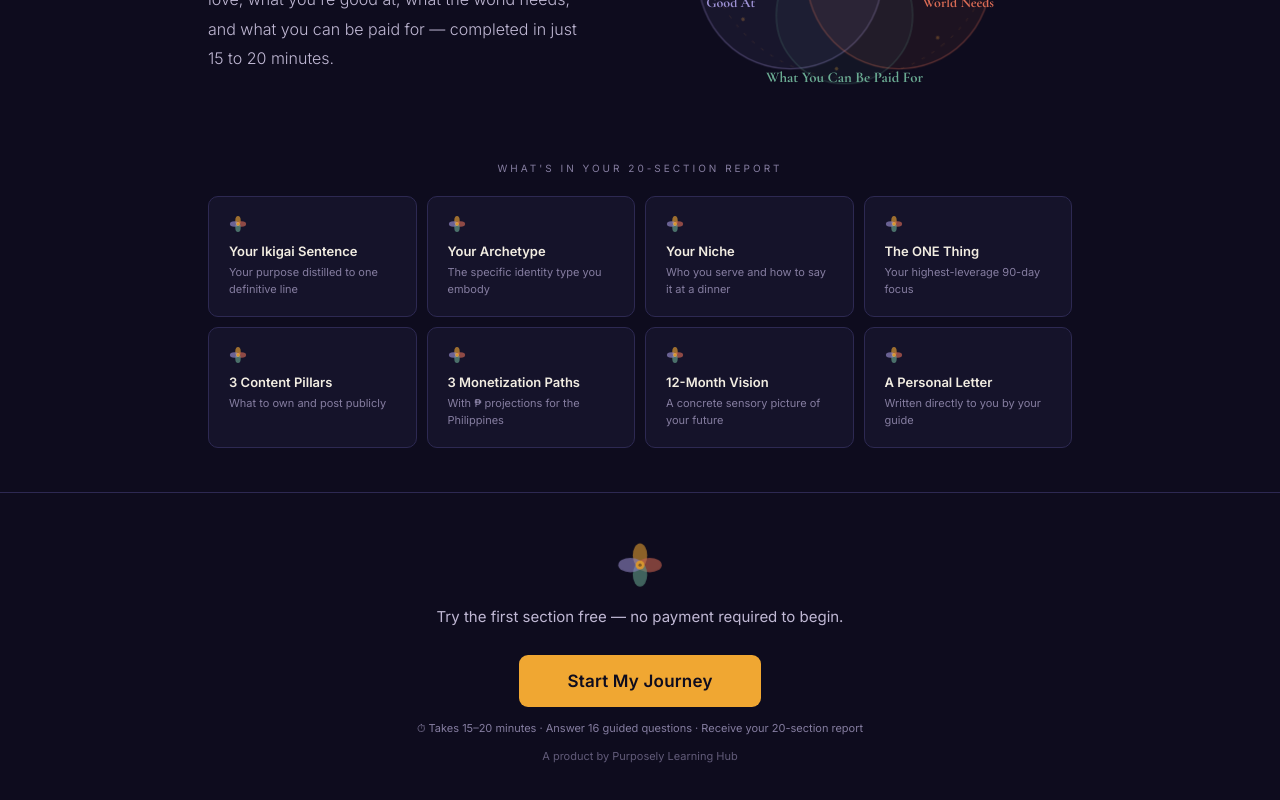
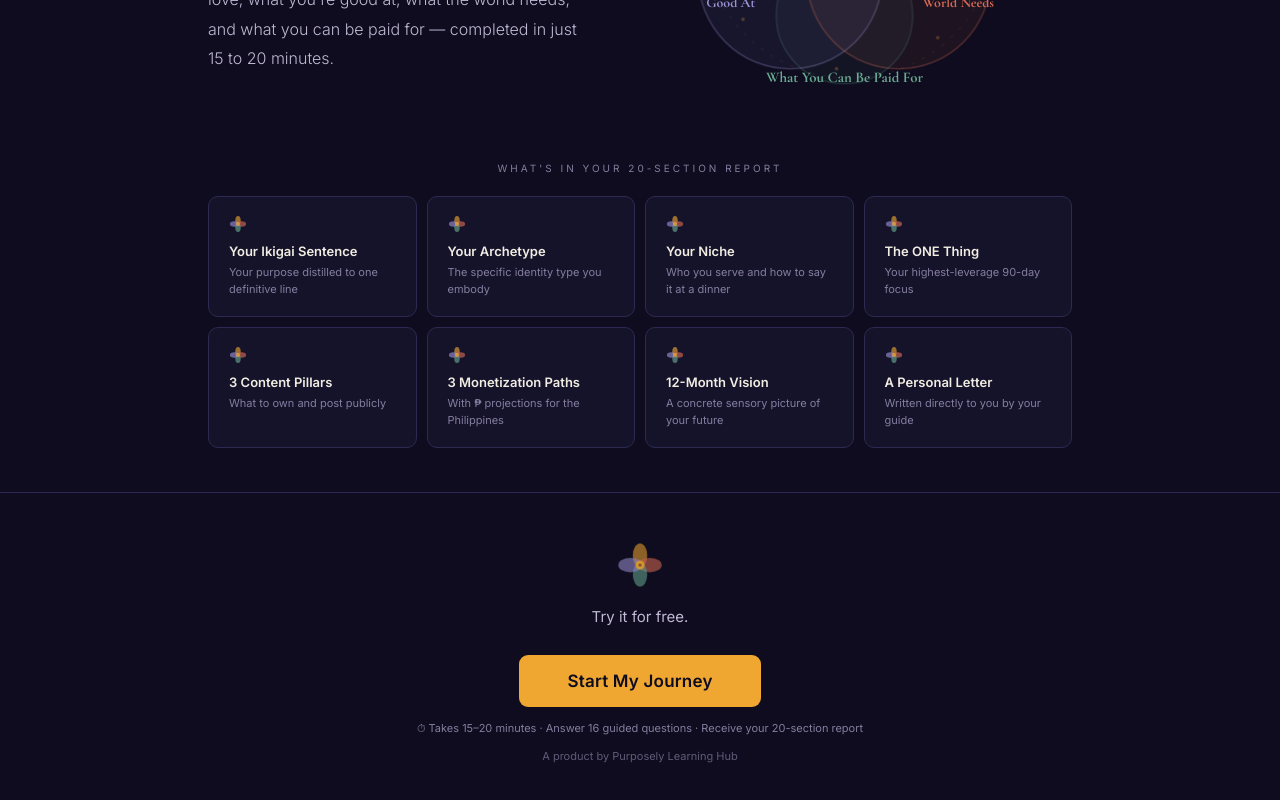
Before and after one commit to bictorinoxs/ikigai-journey, a Next.js app: page / in a window 1280 px wide. Shown: the part 332-1132 px from the top of the page. Built offline with nearby package versions, Linux system fonts and the light colour scheme.

Commit message:
Simplify landing copy, rename promo to discount code

```diff
--- a/pages/api/validate-promo.js
+++ b/pages/api/validate-promo.js
@@ -24,7 +24,7 @@ export default function handler(req, res) {
   const promo     = PROMO_CODES[upperCode];
 
   if (!promo) {
-    return res.status(200).json({ valid: false, error: 'Invalid promo code' });
+    return res.status(200).json({ valid: false, error: 'Invalid discount code' });
   }
 
   let discountedAmount = FULL_PRICE;
--- a/pages/index.js
+++ b/pages/index.js
@@ -531,7 +531,7 @@ const Landing = ({ onStart, isVerifying = false }) => (
     <div style={{ textAlign:'center', padding:'48px 28px', borderTop:`1px solid ${G.brd}` }}>
       <div style={{ display:'flex', justifyContent:'center', marginBottom:16 }}><PetalMark size={48} animated/></div>
       <p style={{ fontSize:15, color:G.soft, marginBottom:26, fontFamily:G.sans, maxWidth:420, marginLeft:'auto', marginRight:'auto', lineHeight:1.6 }}>
-        Try the first section free — no payment required to begin.
+        Try it for free.
       </p>
       <button onClick={onStart} disabled={isVerifying} style={{ background:isVerifying?G.brd:G.gold, color:isVerifying?G.muted:G.bg, border:'none', borderRadius:9, padding:'16px 48px', fontSize:17, fontWeight:700, cursor:isVerifying?'not-allowed':'pointer', fontFamily:G.sans, letterSpacing:'0.2px' }}>
         {isVerifying ? 'Verifying...' : 'Start My Journey'}
@@ -563,7 +563,7 @@ const Payment = ({ onSuccess, onBack, freePreview = false }) => {
       const res  = await fetch('/api/validate-promo', { method:'POST', headers:{'Content-Type':'application/json'}, body:JSON.stringify({ code: promoCode }) });
       const data = await res.json();
       if (data.valid) { setPromoResult(data); }
-      else { setPromoErr(data.error || 'Invalid promo code'); }
+      else { setPromoErr(data.error || 'Invalid discount code'); }
     } catch { setPromoErr('Could not validate. Try again.'); }
     setPromoChecking(false);
   };
@@ -627,10 +627,10 @@ const Payment = ({ onSuccess, onBack, freePreview = false }) => {
             )}
           </div>
 
-          {/* Promo code */}
+          {/* Discount code */}
           <div style={{ marginBottom:16 }}>
             <label style={{ display:'block', fontSize:12, color:G.muted, fontFamily:G.sans, marginBottom:6, textTransform:'uppercase', letterSpacing:'1px' }}>
-              Promo Code <span style={{ fontWeight:400, textTransform:'none', letterSpacing:0, color:G.muted }}>(optional)</span>
+              Discount Code <span style={{ fontWeight:400, textTransform:'none', letterSpacing:0, color:G.muted }}>(optional)</span>
             </label>
             <div style={{ display:'flex', gap:8 }}>
               <input
```
